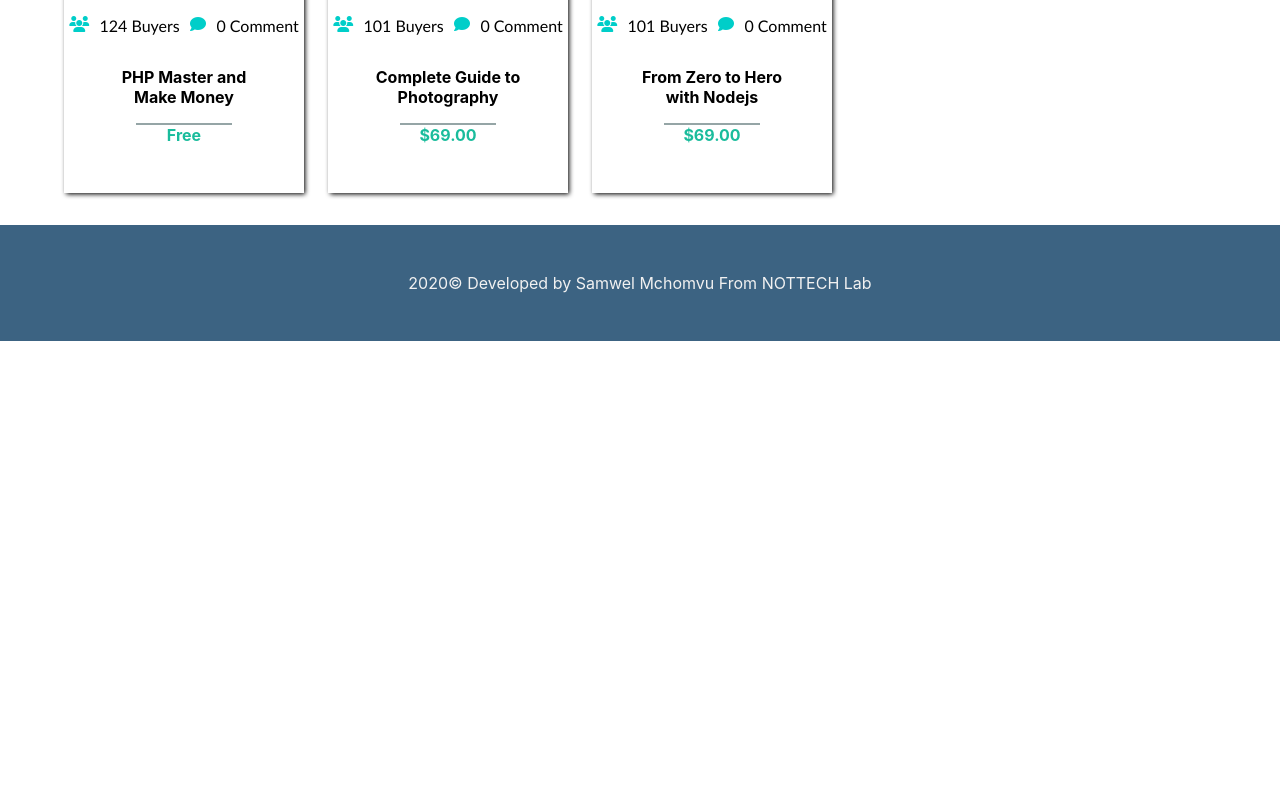
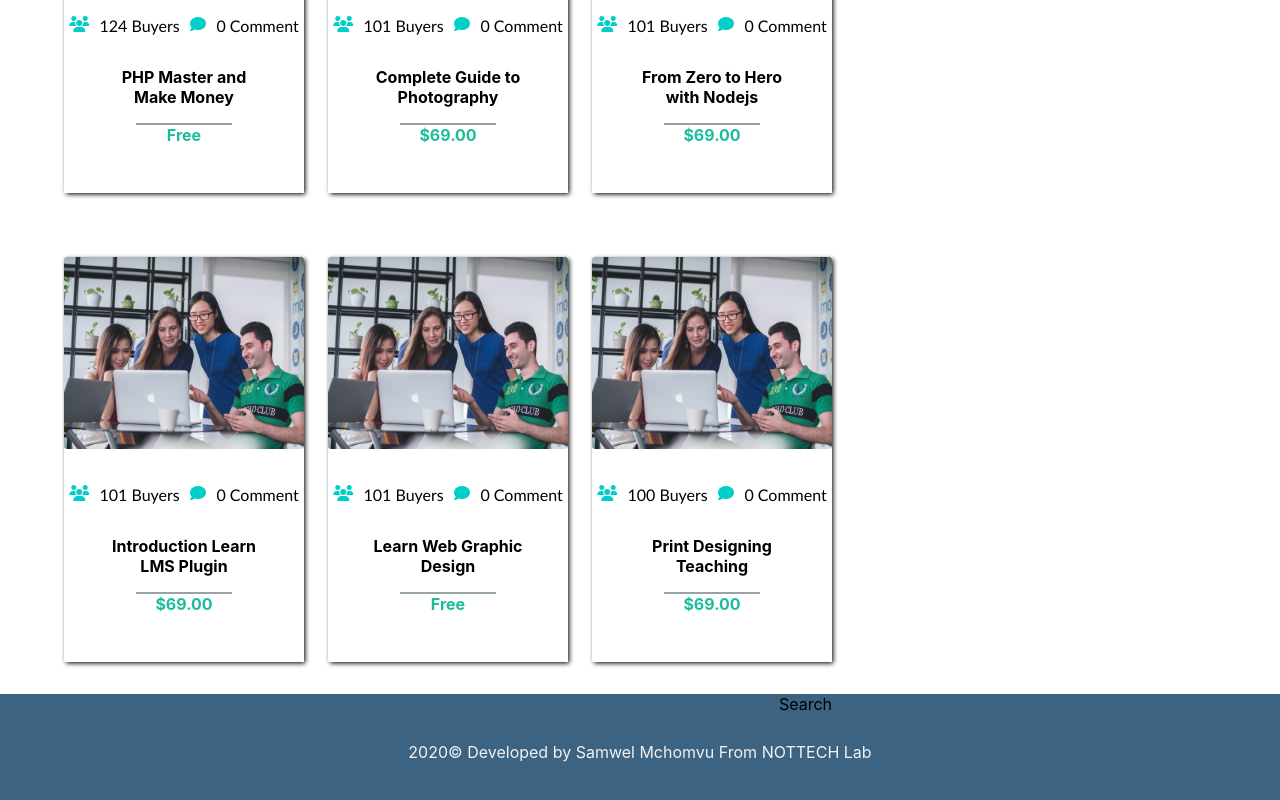
Before and after one commit to mchomvus4/education, a React (Create React App) app: page /course in a window 1280 px wide. Shown: the part 864-1664 px from the top of the page. Before the commit the page ends 1205 px from the top, so only its background shows below. Built offline with nearby package versions, Linux system fonts and the light colour scheme.

Commit message:
file updated

```diff
--- a/src/components/Section/Course.css
+++ b/src/components/Section/Course.css
@@ -118,3 +118,12 @@
        flex-wrap: wrap;
     }
 }
+
+/* side bar */
+
+._search{
+
+  float: right;
+  top: 0;
+  left: 0;
+}
--- a/src/components/Section/Course.jsx
+++ b/src/components/Section/Course.jsx
@@ -9,6 +9,7 @@ function Course() {
                 <h2>Courses <br/><span className="homepage">homepage</span><span>- courses</span> </h2>
            </div>
             </section>
+
             <section className="flex_main">
                <div className="search_bar">
                     <li className="fa fa-th fa-2x search_th "></li>  &nbsp; &nbsp;
@@ -73,7 +74,62 @@ function Course() {
                      </div>
 
                 </section>
+                {/* second card row */}
+                <section className="courses_price">
+                 <div className="card_body_course">
+                    <div className="card">
+                    <img src={image1} alt="card_image" className="course_image"/>
+                    </div>
+                        <div className="buyer_comment">
+                        <i className='fa fa-users user_icon'></i>
+                            <p className="_course_cost">101 Buyers</p>
+                            <i className='fa fa-comment comment_icon'></i>
+                            <p className="_comment">0 Comment</p>
+                        </div>
+                        <div className="">
+                            <b><p className="php_master">Introduction Learn<br /> LMS Plugin</p></b>
+                            <p className="_border"><b>$69.00</b></p>
+                        </div>
+
+                </div>
+
+                       <div className="card_body_course">
+                            <div className="card">
+                            <img src={image1} alt="card_image" className="course_image"/>
+                            </div>
+                                <div className="buyer_comment">
+                                <i className='fa fa-users user_icon'></i>
+                                    <p className="_course_cost">101 Buyers</p>
+                                    <i className='fa fa-comment comment_icon'></i>
+                                    <p className="_comment">0 Comment</p>
+                                </div>
+                            <div className="">
+                                <b><p className="php_master">Learn Web Graphic<br /> Design</p></b>
+                                <p className="_border"><b>Free</b></p>
+                            </div>
+
+                    </div>
+                       <div className="card_body_course">
+                            <div className="card">
+                            <img src={image1} alt="card_image" className="course_image"/>
+                            </div>
+                                <div className="buyer_comment">
+                                <i className='fa fa-users user_icon'></i>
+                                    <p className="_course_cost">100 Buyers</p>
+                                    <i className='fa fa-comment comment_icon'></i>
+                                    <p className="_comment">0 Comment</p>
+                                </div>
+                            <div className="">
+                                <b><p className="php_master">Print Designing<br />Teaching</p></b>
+                                <p className="_border"><b>$69.00</b></p>
+                            </div>
+
+                     </div>
+
                 </section>
+             <p className="_search">Search</p>
+            </section>
+
 
 
             </>
```
Lines whose indentation alone changed are shown as unchanged.
